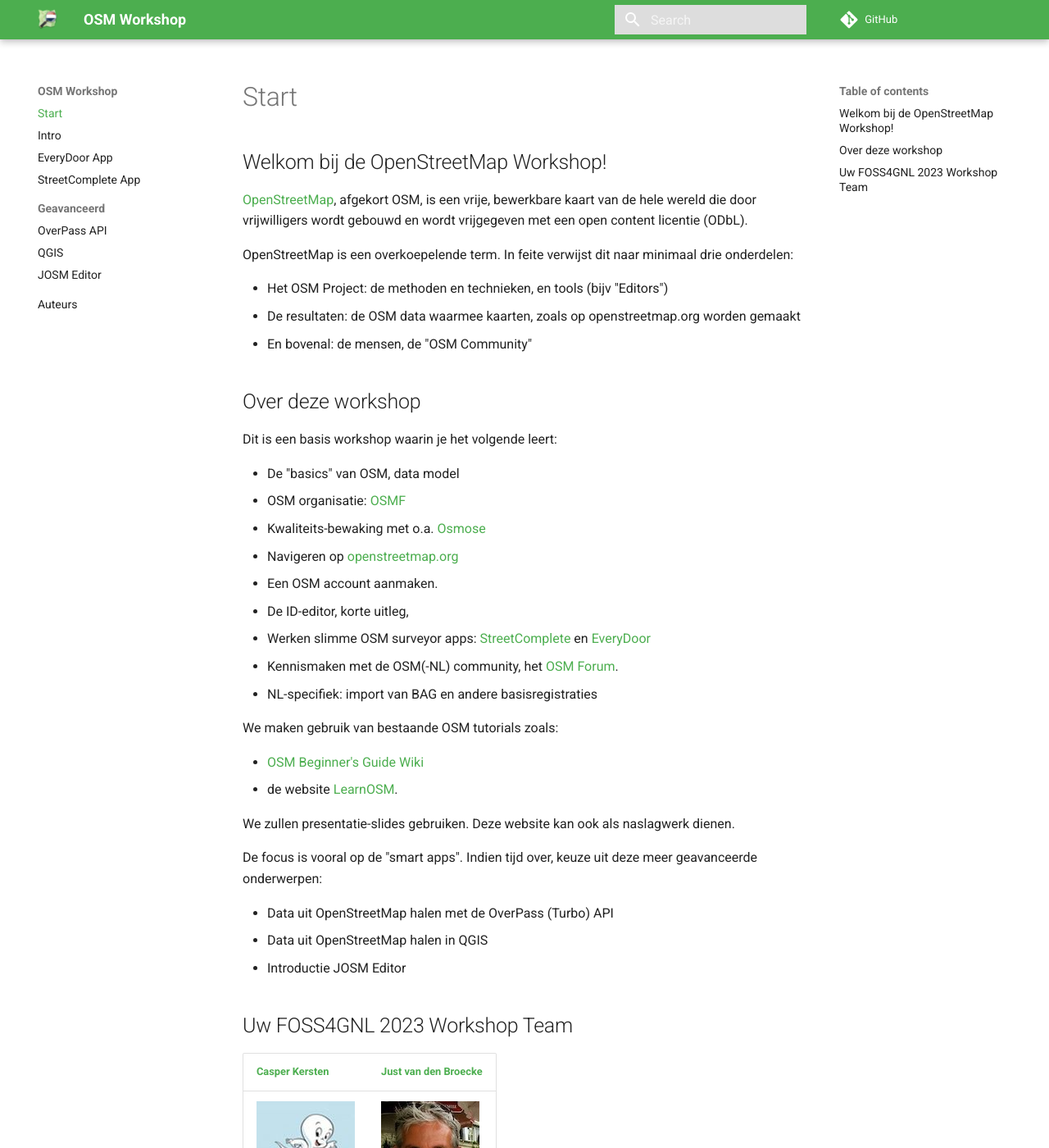
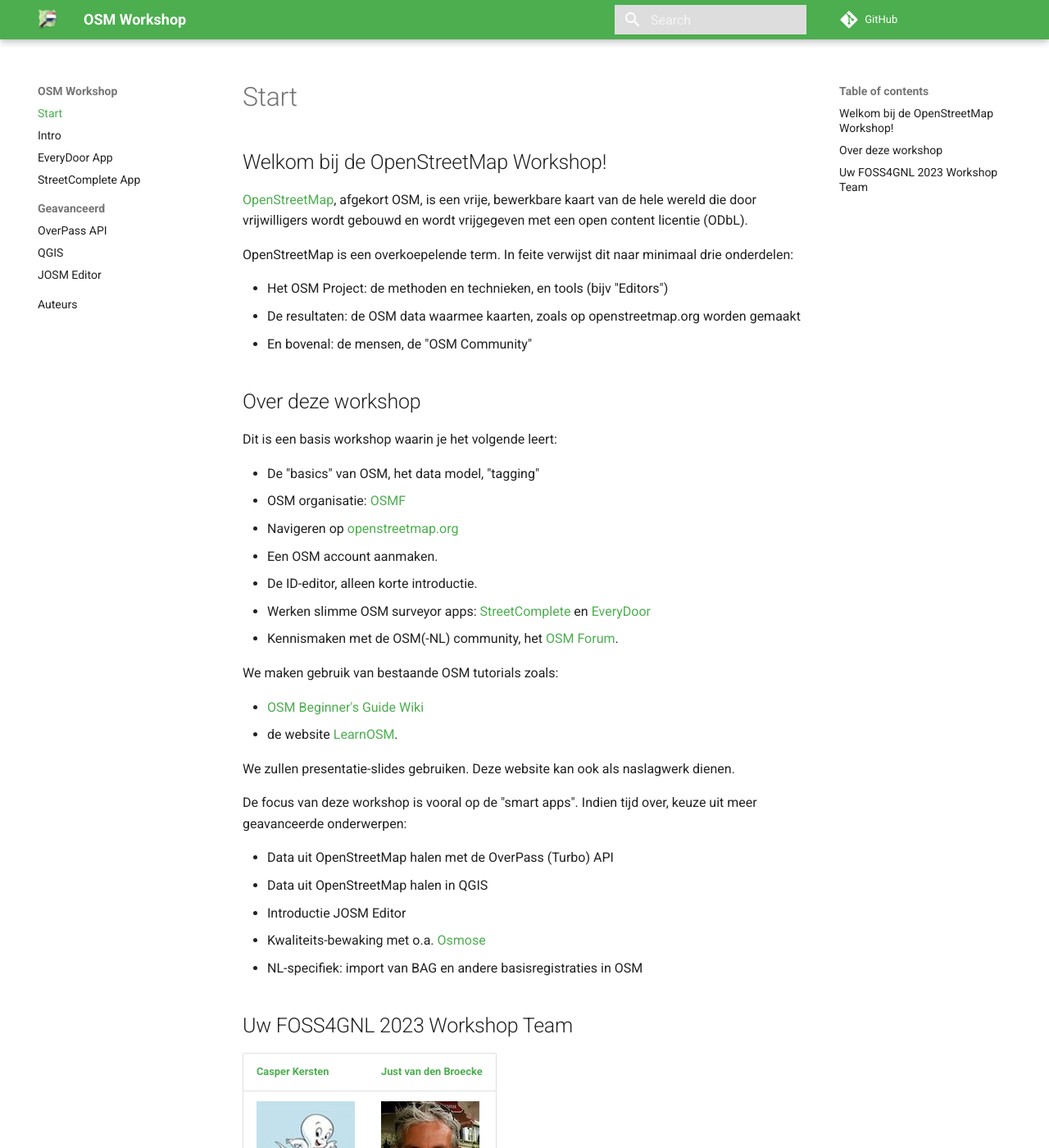
Before and after one commit to osgeonl/osmws.osgeo.nl, an MkDocs documentation site: the page built from docs/src/index.md, in a window 1280 px wide and 1400 px high. Shown: the whole window at 82% size. Built offline with MkDocs 1.6.1 and Material for MkDocs 9.7.7, drawn with Linux system fonts in a browser that asks for light colours; comment, search, counter and statistics services are not loaded.

```diff
--- a/docs/src/index.md
+++ b/docs/src/index.md
@@ -22,15 +22,13 @@ In feite verwijst dit naar minimaal drie onderdelen:
 
 Dit is een basis workshop waarin je het volgende leert:
 
-* De "basics" van OSM, data model
+* De "basics" van OSM, het data model, "tagging"
 * OSM organisatie: [OSMF](https://wiki.osmfoundation.org/wiki/Main_Page)
-* Kwaliteits-bewaking met o.a. [Osmose](https://wiki.openstreetmap.org/wiki/Osmose)
 * Navigeren op [openstreetmap.org](https://openstreetmap.org)
 * Een OSM account aanmaken.
-* De ID-editor, korte uitleg,
+* De ID-editor, alleen korte introductie.
 * Werken slimme OSM surveyor apps: [StreetComplete](https://streetcomplete.app/?lang=nl) en [EveryDoor](https://every-door.app/)
 * Kennismaken met de OSM(-NL) community, het [OSM Forum](https://community.openstreetmap.org/).
-* NL-specifiek: import van BAG en andere basisregistraties
 
 We maken gebruik van bestaande OSM tutorials zoals:
 
@@ -39,12 +37,14 @@ We maken gebruik van bestaande OSM tutorials zoals:
 
 We zullen presentatie-slides gebruiken. Deze website kan ook als naslagwerk dienen.
 
-De focus is vooral op de "smart apps".
-Indien tijd over, keuze uit deze meer geavanceerde onderwerpen:
+De focus van deze workshop is vooral op de "smart apps".
+Indien tijd over, keuze uit meer geavanceerde onderwerpen:
 
 * Data uit OpenStreetMap halen met de OverPass (Turbo) API
 * Data uit OpenStreetMap halen in QGIS
 * Introductie JOSM Editor
+* Kwaliteits-bewaking met o.a. [Osmose](https://wiki.openstreetmap.org/wiki/Osmose)
+* NL-specifiek: import van BAG en andere basisregistraties in OSM
 
 ## Uw FOSS4GNL 2023 Workshop Team
 
```
